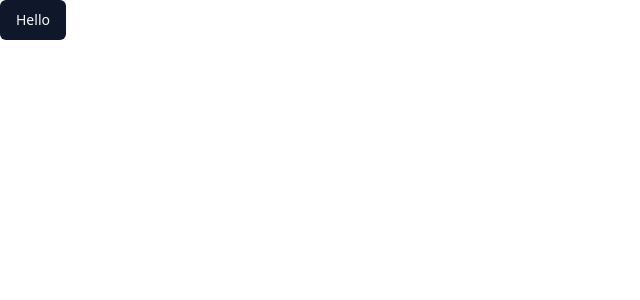
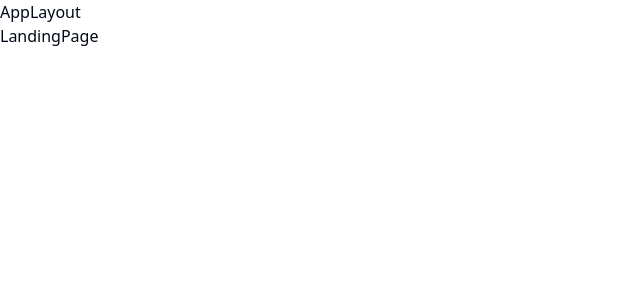
Before and after one commit to Anusha-Pwr/HireMe, a React (Vite) app: page / in a window 1280 px wide. Shown: the top 300 px of the page, without its empty margins (0-640 px from the left). Built offline with nearby package versions, Linux system fonts and the light colour scheme.

Commit message:
Define all the routes in App.jsx

```diff
--- a/package.json
+++ b/package.json
@@ -16,6 +16,7 @@
     "lucide-react": "^0.447.0",
     "react": "^18.3.1",
     "react-dom": "^18.3.1",
+    "react-router-dom": "^6.26.2",
     "tailwind-merge": "^2.5.2",
     "tailwindcss-animate": "^1.0.7"
   },
--- a/src/App.jsx
+++ b/src/App.jsx
@@ -1,12 +1,56 @@
-import { useState } from 'react'
 import './App.css';
 import {Button} from "./components/ui/button";
+import { createBrowserRouter, RouterProvider } from 'react-router-dom';
+import AppLayout from './layout/app-layout';
+import LandingPage from "./pages/LandingPage";
+import OnBoarding from './pages/OnBoarding';
+import JobListing from "./pages/JobListing";
+import Job from "./pages/Job";
+import PostJob from "./pages/PostJob";
+import SavedJobs from "./pages/SavedJobs";
+import MyJobs from "./pages/MyJobs";
 
 function App() {
 
+  const router = createBrowserRouter([
+    {
+      element: <AppLayout />,
+      children: [
+        {
+          path: "/",
+          element: <LandingPage />
+        },
+        {
+          path: "/onboarding",
+          element: <OnBoarding />
+        },
+        {
+          path: "/jobs",
+          element: <JobListing />
+        },
+        {
+          path: "/job/:id",
+          element: <Job />
+        },
+        {
+          path: "/post-job",
+          element: <PostJob />
+        },
+        {
+          path: "/saved-jobs",
+          element: <SavedJobs />
+        },
+        {
+          path: "/my-jobs",
+          element: <MyJobs />
+        }
+      ]
+    }
+  ])
+
   return (
     <>
-      <Button>Hello</Button>
+      <RouterProvider router={router} />
     </>
   )
 }
--- /dev/null
+++ b/src/layout/app-layout.jsx
@@ -0,0 +1,10 @@
+import { Outlet } from "react-router-dom";
+
+export default function AppLayout() {
+    return (
+        <>
+            AppLayout
+            <Outlet />
+        </>
+    )
+}
--- /dev/null
+++ b/src/pages/Job.jsx
@@ -0,0 +1,9 @@
+import React from 'react'
+
+const Job = () => {
+  return (
+    <div>Job</div>
+  )
+}
+
+export default Job
--- /dev/null
+++ b/src/pages/JobListing.jsx
@@ -0,0 +1,9 @@
+import React from 'react'
+
+const JobListing = () => {
+  return (
+    <div>JobListing</div>
+  )
+}
+
+export default JobListing
--- /dev/null
+++ b/src/pages/LandingPage.jsx
@@ -0,0 +1,9 @@
+import React from 'react'
+
+const LandingPage = () => {
+  return (
+    <div>LandingPage</div>
+  )
+}
+
+export default LandingPage
--- /dev/null
+++ b/src/pages/MyJobs.jsx
@@ -0,0 +1,9 @@
+import React from 'react'
+
+const MyJobs = () => {
+  return (
+    <div>MyJobs</div>
+  )
+}
+
+export default MyJobs
--- /dev/null
+++ b/src/pages/OnBoarding.jsx
@@ -0,0 +1,9 @@
+import React from 'react'
+
+const OnBoarding = () => {
+  return (
+    <div>OnBoarding</div>
+  )
+}
+
+export default OnBoarding
--- /dev/null
+++ b/src/pages/PostJob.jsx
@@ -0,0 +1,9 @@
+import React from 'react'
+
+const PostJob = () => {
+  return (
+    <div>PostJob</div>
+  )
+}
+
+export default PostJob
--- /dev/null
+++ b/src/pages/SavedJobs.jsx
@@ -0,0 +1,9 @@
+import React from 'react'
+
+const SavedJobs = () => {
+  return (
+    <div>SavedJobs</div>
+  )
+}
+
+export default SavedJobs
```
Also changed, not shown: 1 other file (tests, documents, lock files or other folders).
